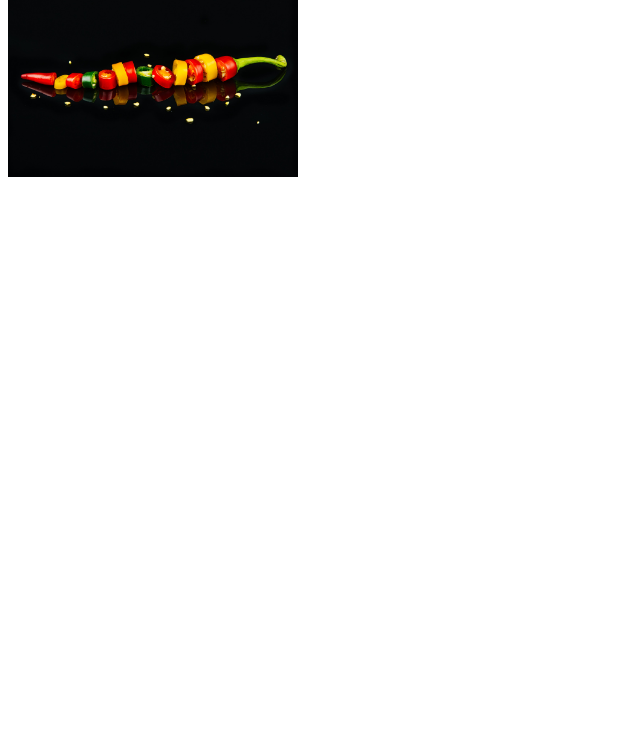
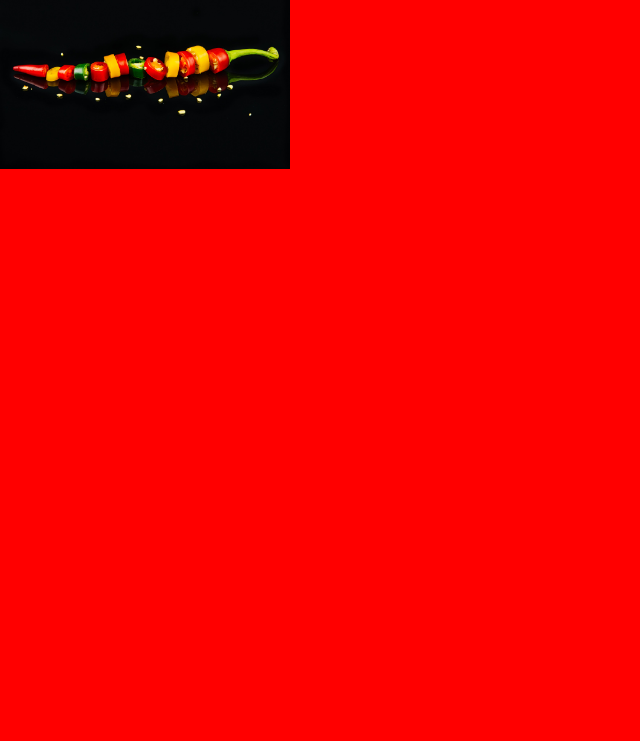
Before and after one commit to GoldenBoy217/Die-Chili-Gaertner.github.io, a plain HTML site: page index.html in a window 1280 px wide. Shown: the part 59-800 px from the top of the page, without its empty margins (0-640 px from the left). Drawn offline with Linux system fonts and the light colour scheme.

Commit message:
Add files via upload

```diff
--- a/styles.css
+++ b/styles.css
@@ -1,3 +1,5 @@
-h1 {
-    color: darkblue;
-}
+body{
+padding: 0;
+ margin: 0;
+ background: red;
+ }
```
